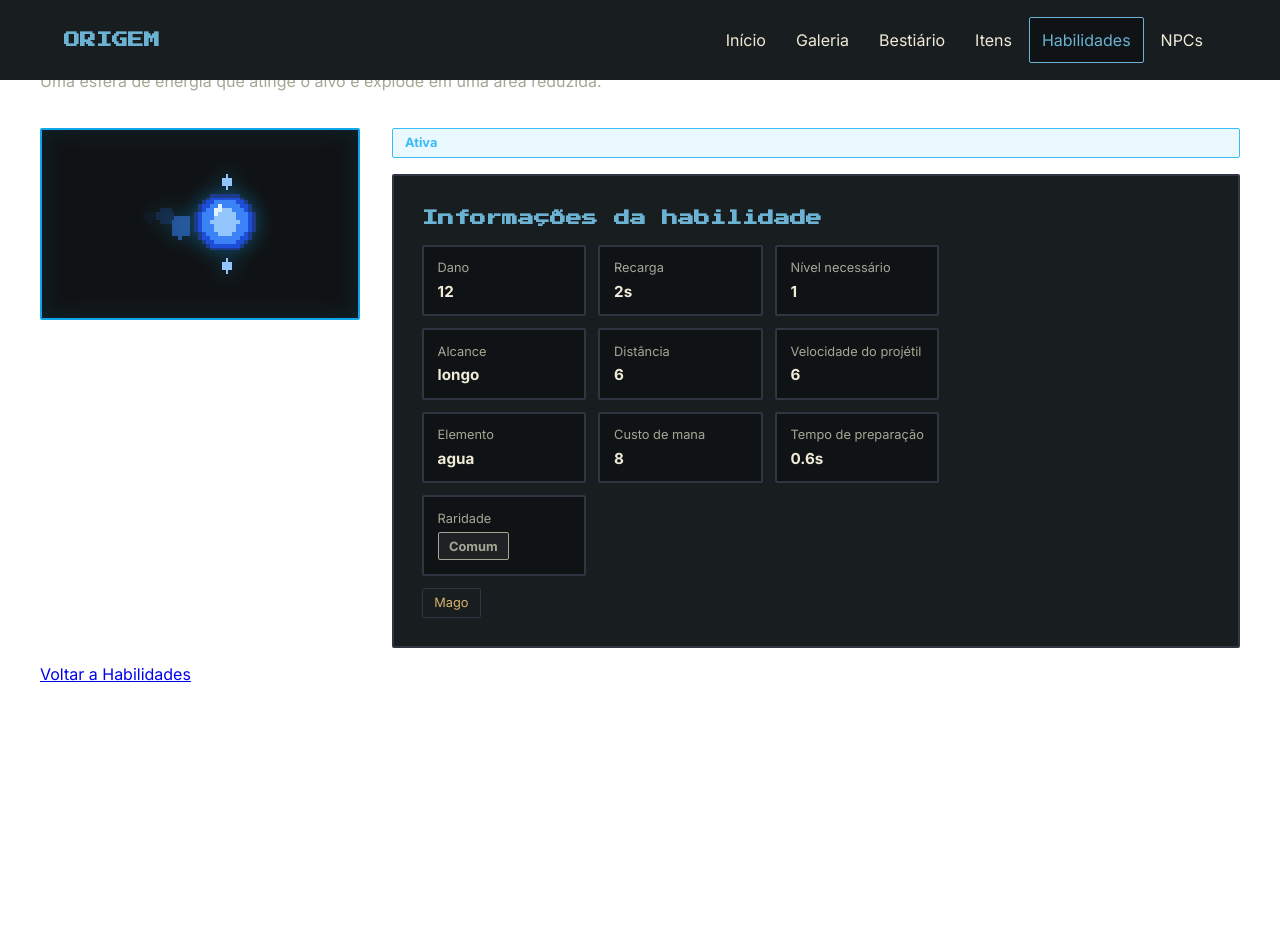
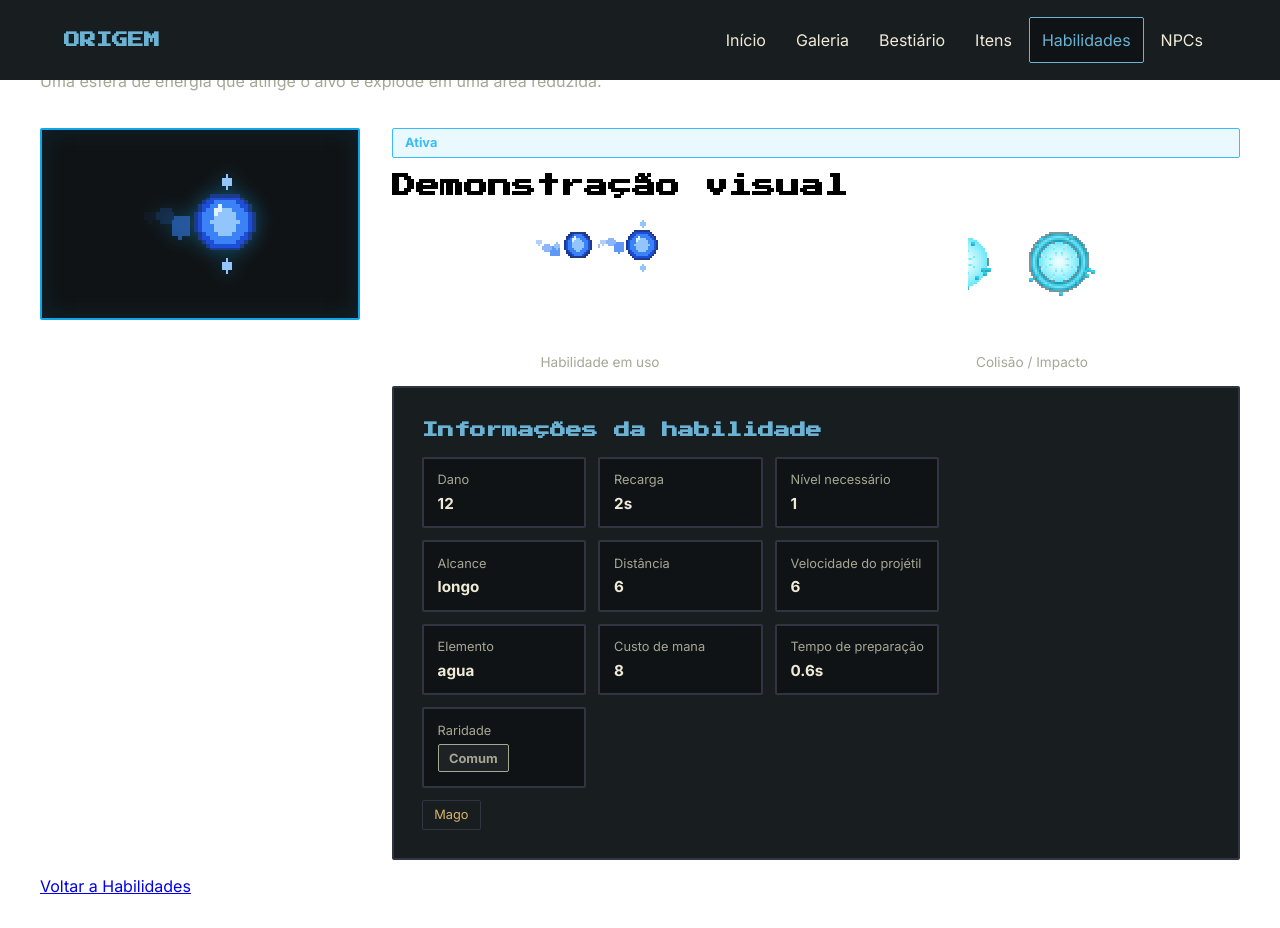
Before and after one commit to Herdes-s/ORIGEM-STUDIO, a React (Vite) app: page /habilidades/bola_de_teste in a window 1280 px wide. Before the commit the page ends 800 px from the top, so only its background shows below. Built offline with nearby package versions, Linux system fonts and the light colour scheme.

Commit message:
feat: adiciona sprites animadas das habilidades

```diff
--- /dev/null
+++ b/src/components/SpriteAnimation/SpriteAnimation.module.css
@@ -0,0 +1,43 @@
+@import "../../styles/global.css";
+
+.container {
+  display: flex;
+  flex-direction: column;
+  align-items: center;
+  gap: 0.75rem;
+}
+
+.sprite {
+  width: 8rem;
+  height: 8rem;
+
+  background-repeat: no-repeat;
+  background-repeat: 0 0;
+  background-size: calc(var(--frame-count) * 100) 100%;
+
+  image-rendering: pixelated;
+
+  animation: play-sprite var(--animation-duration, 800ms) steps(var(--frame-count)) infinite;
+}
+
+.container span {
+  color: var(--color-text-muted);
+  font-size: 0.85rem;
+  text-align: center;
+}
+
+@keyframes play-sprite {
+  from {
+    background-position: 0 0;
+  }
+
+  to {
+    background-position: 100% 0;
+  }
+}
+
+@media (prefers-reduced-motion: reduce) {
+  .sprite {
+    animation: none;
+  }
+}
--- /dev/null
+++ b/src/components/SpriteAnimation/index.tsx
@@ -0,0 +1,34 @@
+import styles from "./SpriteAnimation.module.css";
+
+type SpriteAnimationProps = {
+  src: string;
+  frameCount: number;
+  durationMs?: number;
+  label: string;
+};
+
+export default function SpriteAnimation({
+  src,
+  frameCount,
+  durationMs = 800,
+  label,
+}: SpriteAnimationProps) {
+  return (
+    <div className={styles.container}>
+      <div
+        className={styles.sprite}
+        style={
+          {
+            "--frame-count": frameCount,
+            "--animation-duration": `${durationMs}ms`,
+            backgroundImage: `url("${src}")`,
+          } as React.CSSProperties
+        }
+        role="img"
+        aria-label={label}
+      />
+
+      <span>{label}</span>
+    </div>
+  );
+}
--- a/src/data/activeAbilities.ts
+++ b/src/data/activeAbilities.ts
@@ -17,9 +17,15 @@ export const activeAbilities: Ability[] = [
     color: "#0ea5e9",
 
     spriteKey: "/assets/skills/fx_magia_agua.png",
+    spriteFrameCount: 4,
+    spriteDurationMs: 600,
+
     impactSpriteKey: "/assets/skills/fx_explosao_agua.png",
+    impactFrameCount: 6,
+    impactDurationMs: 1000,
 
     iconSrc: "/assets/skills/icons/bola_de_teste.png",
+
 
     range: "longo",
     rangeDistance: 6,
@@ -48,8 +54,11 @@ export const activeAbilities: Ability[] = [
     color: "#dc2626",
 
     spriteKey: "/assets/skills/fx_corte.png",
+    spriteFrameCount: 6,
+    spriteDurationMs: 600,
 
     iconSrc: "/assets/skills/icons/golpe_de_teste.png",
+
 
     range: "curto",
     rangeDistance: 2,
@@ -74,6 +83,8 @@ export const activeAbilities: Ability[] = [
     color: "#92400e",
 
     spriteKey: "/assets/skills/fx_impacto.png",
+    spriteFrameCount: 6,
+    spriteDurationMs: 600,
 
     iconSrc: "/assets/skills/icons/soco_de_teste.png",
 
@@ -100,7 +111,12 @@ export const activeAbilities: Ability[] = [
     color: "#facc15",
 
     spriteKey: "/assets/skills/fx_magia_luz.png",
+    spriteFrameCount: 4,
+    spriteDurationMs: 600,
+
     impactSpriteKey: "/assets/skills/fx_explosao_luz.png",
+    impactFrameCount: 6,
+    impactDurationMs: 1000,
 
     iconSrc: "/assets/skills/icons/rajada_de_teste.png",
 
@@ -130,8 +146,11 @@ export const activeAbilities: Ability[] = [
     color: "#334155",
 
     spriteKey: "/assets/skills/fx_penetrante.png",
+    spriteFrameCount: 6,
+    spriteDurationMs: 600,
 
     iconSrc: "/assets/skills/icons/perfuracao_de_teste.png",
+
 
     range: "curto",
     rangeDistance: 2,
--- a/src/pages/AbilityDetails/AbilityDetails.module.css
+++ b/src/pages/AbilityDetails/AbilityDetails.module.css
@@ -35,7 +35,54 @@
   );
 }
 
+.spriteSection {
+  display: flex;
+  flex-direction: column;
+  gap: 1rem;
+}
 
+.spriteGrid {
+  display: grid;
+  grid-template-columns: repeat(2, minmax(0, 1fr));
+  gap: 1rem;
+}
+
+.spriteItem {
+  display: flex;
+  flex-direction: column;
+  align-items: center;
+  gap: 0.75rem;
+  padding: 1rem;
+  background-color: var(--color-surface);
+  border: var(--border-width) solid var(--color-border);
+  border-radius: var(--radius-small);
+}
+
+.spritePreview {
+  display: flex;
+  align-items: center;
+  justify-content: center;
+  width: 100%;
+  aspect-ratio: 1;
+  overflow: hidden;
+  background-color: var(--color-background);
+  border: 1px solid var(--color-border);
+  border-radius: var(--radius-small);
+}
+
+.spritePreview img {
+  display: block;
+  width: 100%;
+  height: 100%;
+  object-fit: contain;
+  image-rendering: pixelated;
+}
+
+.spriteItem h3 {
+  color: var(--color-text-muted);
+  font-size: 0.85rem;
+  text-align: center;
+}
 
 .infoSection {
   display: flex;
@@ -213,6 +260,10 @@
     grid-column: 2;
   }
 
+  .infoGrid {
+    grid-template-columns: repeat(2, minmax(0, 12rem));
+  }
+
   .infoSection {
     padding: 1.75rem;
   }
--- a/src/pages/AbilityDetails/index.tsx
+++ b/src/pages/AbilityDetails/index.tsx
@@ -6,6 +6,7 @@ import { getAbilityById } from "../../utils/getAbilityById";
 import styles from "./AbilityDetails.module.css";
 import RarityBadge from "../../components/RarityBadge";
 import TypeBadge from "../../components/TypeBadge";
+import SpriteAnimation from "../../components/SpriteAnimation";
 
 function formatDuration(durationMs: number) {
   return `${durationMs / 1000}s`;
@@ -73,6 +74,33 @@ export default function AbilityDetails() {
         )}
 
         <TypeBadge type={content.type} />
+
+        {content.type === "Ativa" &&
+          (content.spriteKey || content.impactSpriteKey) && (
+            <section className={styles.spriteSection}>
+              <h2>Demonstração visual</h2>
+
+              <div className={styles.spriteGrid}>
+                {content.spriteKey && content.spriteFrameCount && (
+                  <SpriteAnimation
+                    src={content.spriteKey}
+                    frameCount={content.spriteFrameCount}
+                    durationMs={content.spriteDurationMs}
+                    label="Habilidade em uso"
+                  />
+                )}
+
+                {content.impactSpriteKey && content.impactFrameCount && (
+                  <SpriteAnimation
+                    src={content.impactSpriteKey}
+                    frameCount={content.impactFrameCount}
+                    durationMs={content.impactDurationMs}
+                    label="Colisão / Impacto"
+                  />
+                )}
+              </div>
+            </section>
+          )}
 
         {content.type === "Ativa" && (
           <section className={styles.infoSection}>
--- a/src/types/ability.ts
+++ b/src/types/ability.ts
@@ -18,8 +18,14 @@ export type Ability = Content & {
   color?: string;
 
   iconSrc?: string;
+
   impactSpriteKey?: string;
+  impactFrameCount?: number;
+  impactDurationMs?: number;
+
   spriteKey?: string;
+  spriteFrameCount?: number;
+  spriteDurationMs?: number;
 
   range?: string;
   rangeDistance?: number;
```
